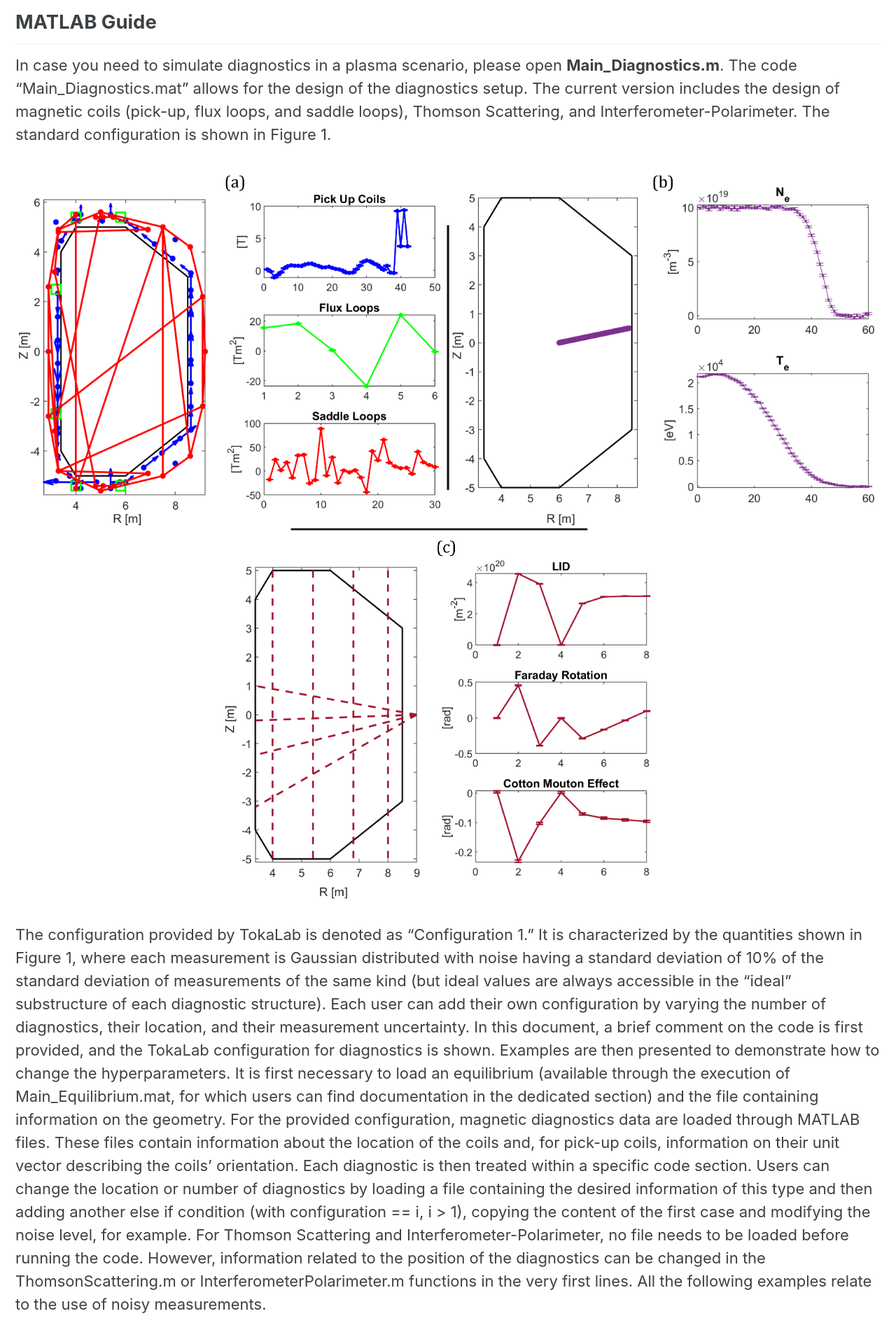
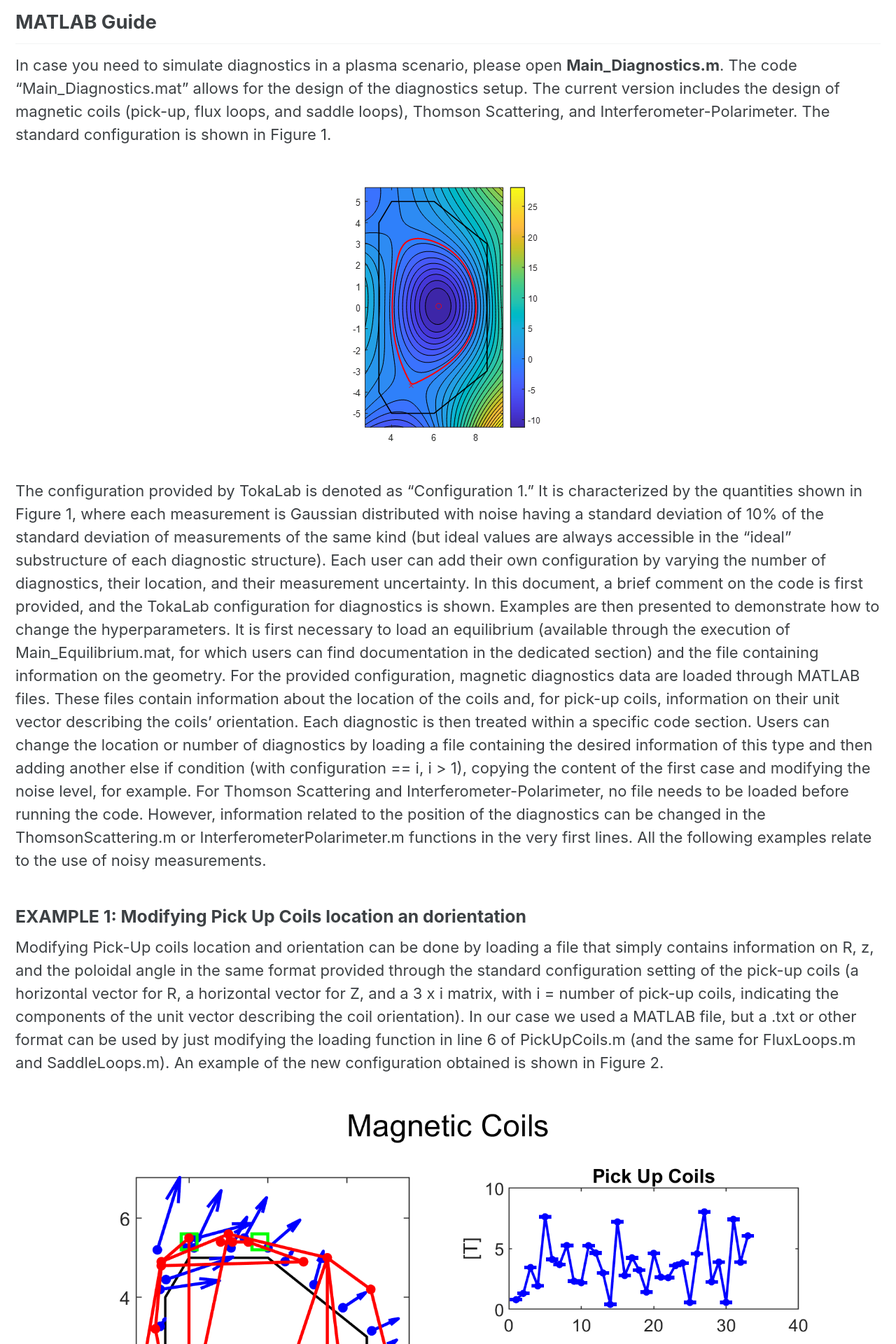
Before and after one commit to GitForTest3141592/TestLab, a Jekyll site: the page built from pages/SDiag_docs.md, in a window 1280 px wide. Shown: the part 713-2633 px from the top of the page at 70% size. Built offline with Jekyll 4.4.1, drawn with Linux system fonts in a browser that asks for light colours; cached includes are drawn as plain includes.

Commit message:
Update SDiag_docs.md

```diff
--- a/pages/SDiag_docs.md
+++ b/pages/SDiag_docs.md
@@ -16,7 +16,7 @@ The code "Main_Diagnostics.mat" allows for the design of the diagnostics setup.
 The standard configuration is shown in Figure 1.
 
 <p align="center">
-  <img src="{{ '/assets/images/SDiag_Figure_1.png' }}" alt="Standard TokaLab Diagnostics setup">
+  <img src="{{ '/assets/images/SimPla_LCFS.png' | relative_url }}" alt="Standard TokaLab Diagnostics setup">
 </p>
 
 The configuration provided by TokaLab is denoted as "Configuration 1." It is characterized by the quantities shown in Figure 1, where each measurement is Gaussian distributed with noise having a standard deviation of 10% of the standard deviation of measurements of the same kind (but ideal values are always accessible in the "ideal" substructure of each diagnostic structure). Each user can add their own configuration by varying the number of diagnostics, their location, and their measurement uncertainty.
```
